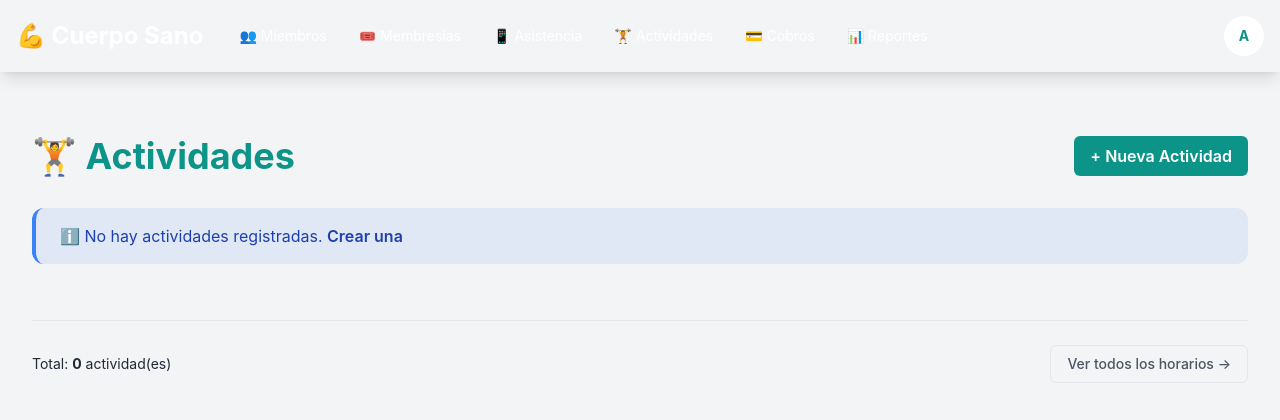
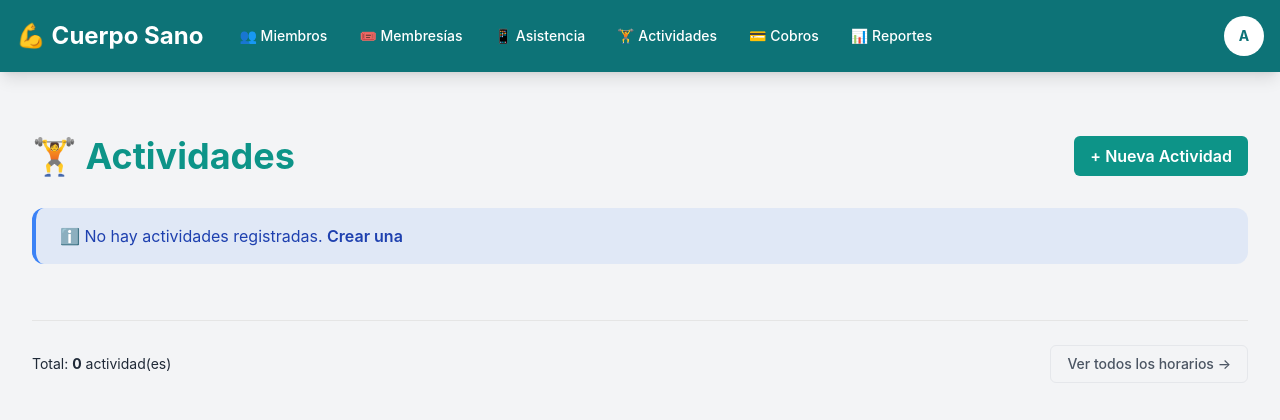
Before and after one commit to angelhzambrano/tp-ingsoft-cuerpo-sano, a Django app: page /actividades/ in a window 1280 px wide. Shown: the top 420 px of the page. Run offline with Django 5.2, Linux system fonts and the light colour scheme; a user stored in the database is signed in; data that the repository does not hold is empty; some libraries are stand-ins or nearby versions.

Commit message:
fix: Mejorar contraste navbar con Teal Oscuro
- Cambiar color navbar de #0D9488 a #0D7377 (teal oscuro)
- Texto blanco puro (100% opacity) para máxima legibilidad
- Mejor hover state con fondo semi-transparente
- Avatar mantiene contraste con fondo oscuro
- Agregar subtle shadow para profundidad
- Font weight 500 en links para mejor visibilidad

Resultado: Navbar profesional y legible en todas las resoluciones

Co-Authored-By: Claude Haiku 4.5 <noreply@anthropic.com>

```diff
--- a/templates/base.html
+++ b/templates/base.html
@@ -12,13 +12,30 @@
             body { font-size: 12pt; }
         }
 
-        /* Navbar links - High contrast */
-        nav a {
+        /* Navbar - Dark Teal with High Contrast */
+        nav {
+            background-color: #0D7377 !important;
+            box-shadow: 0 2px 8px rgba(0, 0, 0, 0.15);
+        }
+
+        nav a, nav button {
+            color: #ffffff !important;
+            font-weight: 500;
+            transition: all 0.2s ease;
+        }
+
+        nav a:hover {
+            background-color: rgba(255, 255, 255, 0.12);
             color: #ffffff !important;
         }
 
-        nav a:hover {
-            background-color: rgba(255, 255, 255, 0.15);
+        nav button {
+            background-color: #ffffff !important;
+            color: #0D7377 !important;
+        }
+
+        nav button:hover {
+            opacity: 0.9;
         }
 
         /* Dropdown toggle - Click based */
```
